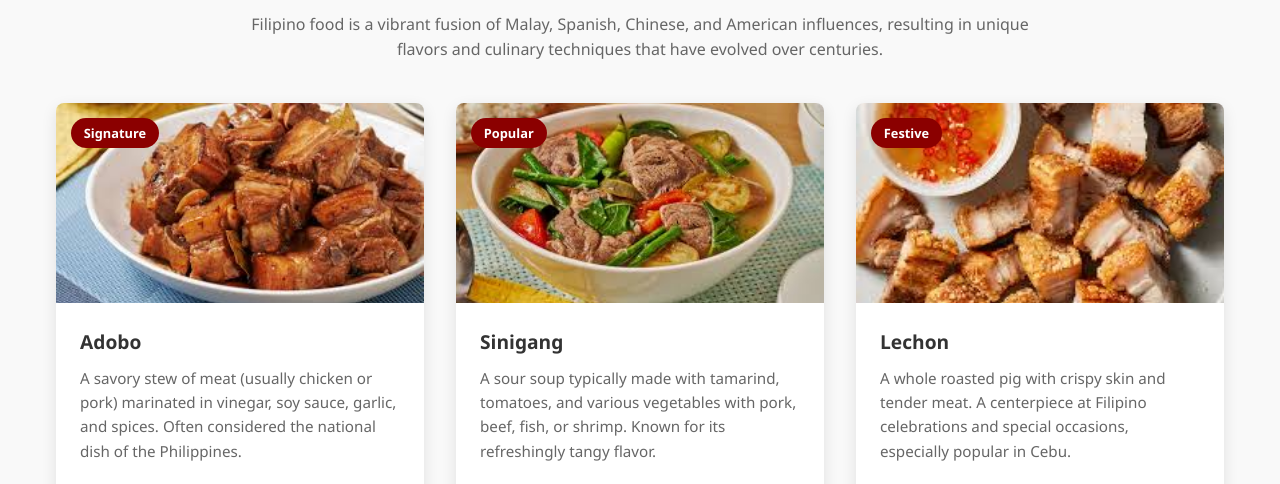
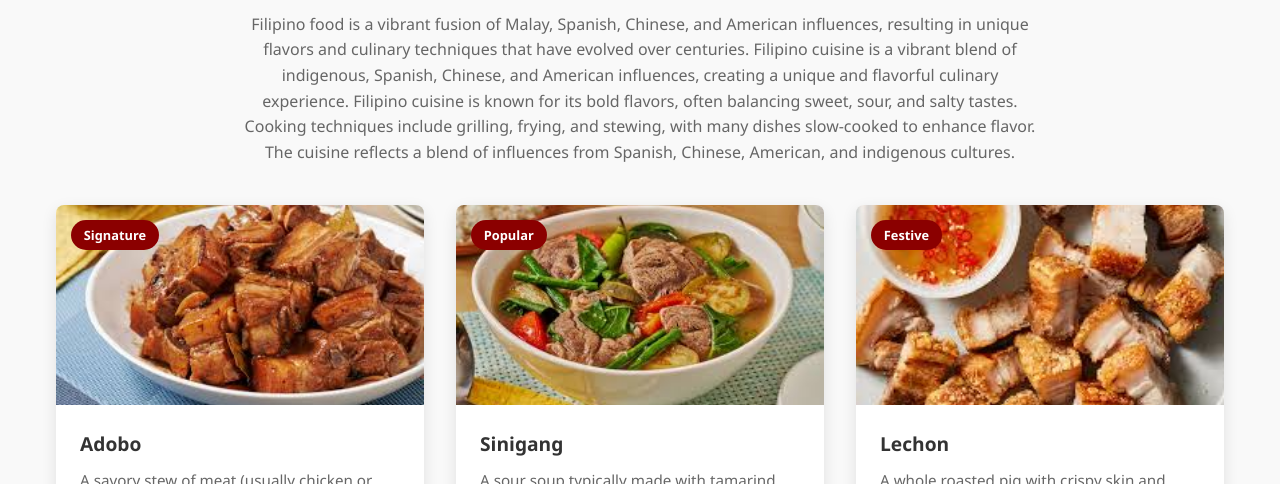
Before and after one commit to eyshikii/eyshikii, a plain HTML site: page index.html in a window 1280 px wide. Shown: the part 616-1100 px from the top of the page. Drawn offline with Linux system fonts and the light colour scheme.

Commit message:
Update index.html

```diff
--- a/index.html
+++ b/index.html
@@ -862,7 +862,9 @@
     <section id="about">
       <div class="section-header">
         <h2>Filipino Cuisine</h2>
-        <p>Filipino food is a vibrant fusion of Malay, Spanish, Chinese, and American influences, resulting in unique flavors and culinary techniques that have evolved over centuries.</p>
+        <p>Filipino food is a vibrant fusion of Malay, Spanish, Chinese, and American influences, resulting in unique flavors and culinary techniques that have evolved over centuries.
+        Filipino cuisine is a vibrant blend of indigenous, Spanish, Chinese, and American influences, creating a unique and flavorful culinary experience. Filipino cuisine is known for its bold flavors, often balancing sweet, sour, and salty tastes. Cooking techniques include grilling, frying, and stewing, with many dishes slow-cooked to enhance flavor. The cuisine reflects a blend of influences from Spanish, Chinese, American, and indigenous cultures.
+        </p>
       </div>
       <div class="featured-dishes">
         <div class="dish-card">
```
